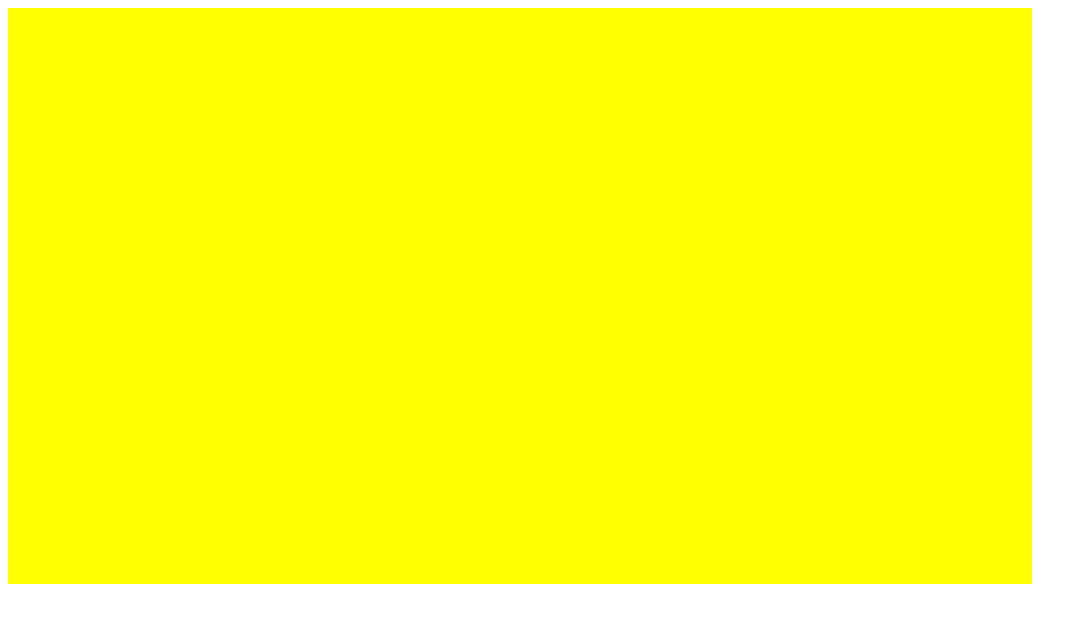
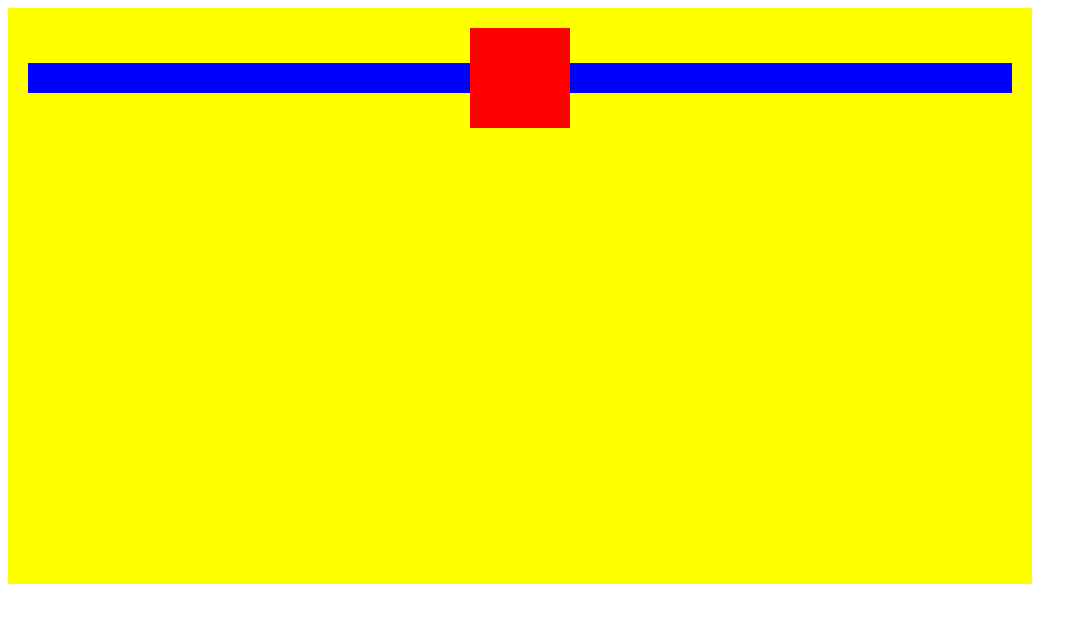
Before and after one commit to lucasmelosilva/Fighting-game, a plain HTML site: page index.html in a window 1280 px wide. Shown: the whole page, without its empty margins (0-1087 px from the left). Drawn offline with Linux system fonts and the light colour scheme.

Commit message:
add estilo e barra de vida

```diff
--- a/index.html
+++ b/index.html
@@ -5,12 +5,50 @@
   <meta charset="UTF-8">
   <meta http-equiv="X-UA-Compatible" content="IE=edge">
   <meta name="viewport" content="width=device-width, initial-scale=1.0">
+
+  <style>
+    * {
+      box-sizing: border-box;
+    }
+  </style>
+
   <title>Fighting Game</title>
 </head>
 
 <body>
-  <canvas>
-  </canvas>
+  <div style="position: relative; display: inline-block;">
+    <!-- smaller red container div -->
+    <div style="position: absolute; display: flex; align-items: center; width: 100%; padding: 20px;">
+      <!-- player health -->
+
+      <div style="position: relative; height: 30px; width: 100%; display: flex; justify-content: flex-end;">
+        <div style="background-color: yellow; height: 30px; width: 100%;"></div>
+        <div id="playerHealth" style="
+            background-color: blue;
+            position: absolute;
+            top: 0;
+            right: 0;
+            bottom: 0;
+            width: 100%;
+          "></div>
+      </div>
+
+      <!-- timer -->
+      <div id="timer"
+        style="background-color: red; width: 100px; height: 100px; flex-shrink: 0; display: flex; justify-content: center; align-items: center; font-size: 3em;">
+      </div>
+
+      <!-- enemy health -->
+      <div style="position: relative; height: 30px; width: 100%;">
+        <div style="background-color: yellow; height: 30px; "></div>
+        <div id="enemyHealth" style="background-color: blue; position: absolute; top: 0; right: 0; left: 0; bottom: 0;">
+        </div>
+      </div>
+
+    </div>
+    <canvas>
+    </canvas>
+  </div>
 
   <script src="./src/script/index.js"></script>
 </body>
```
